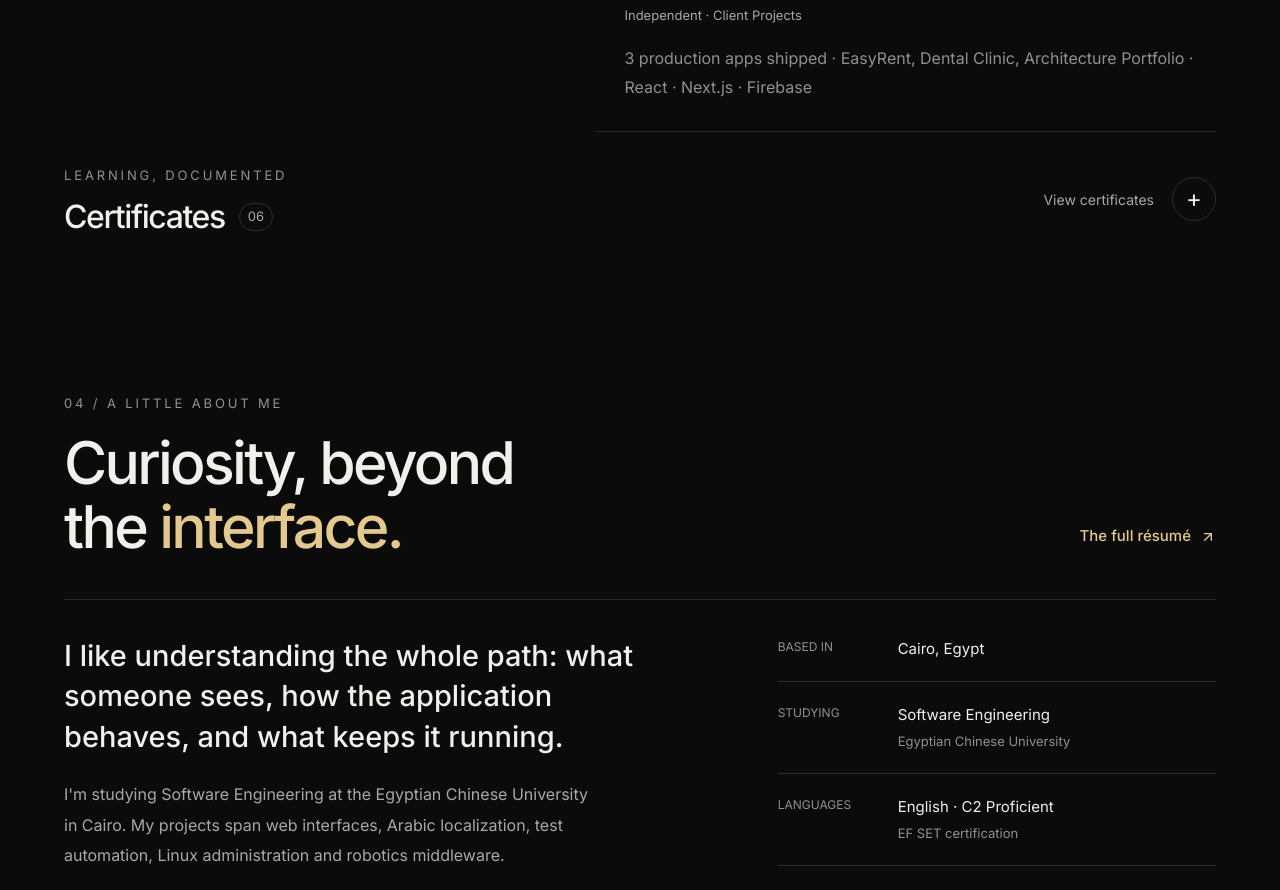
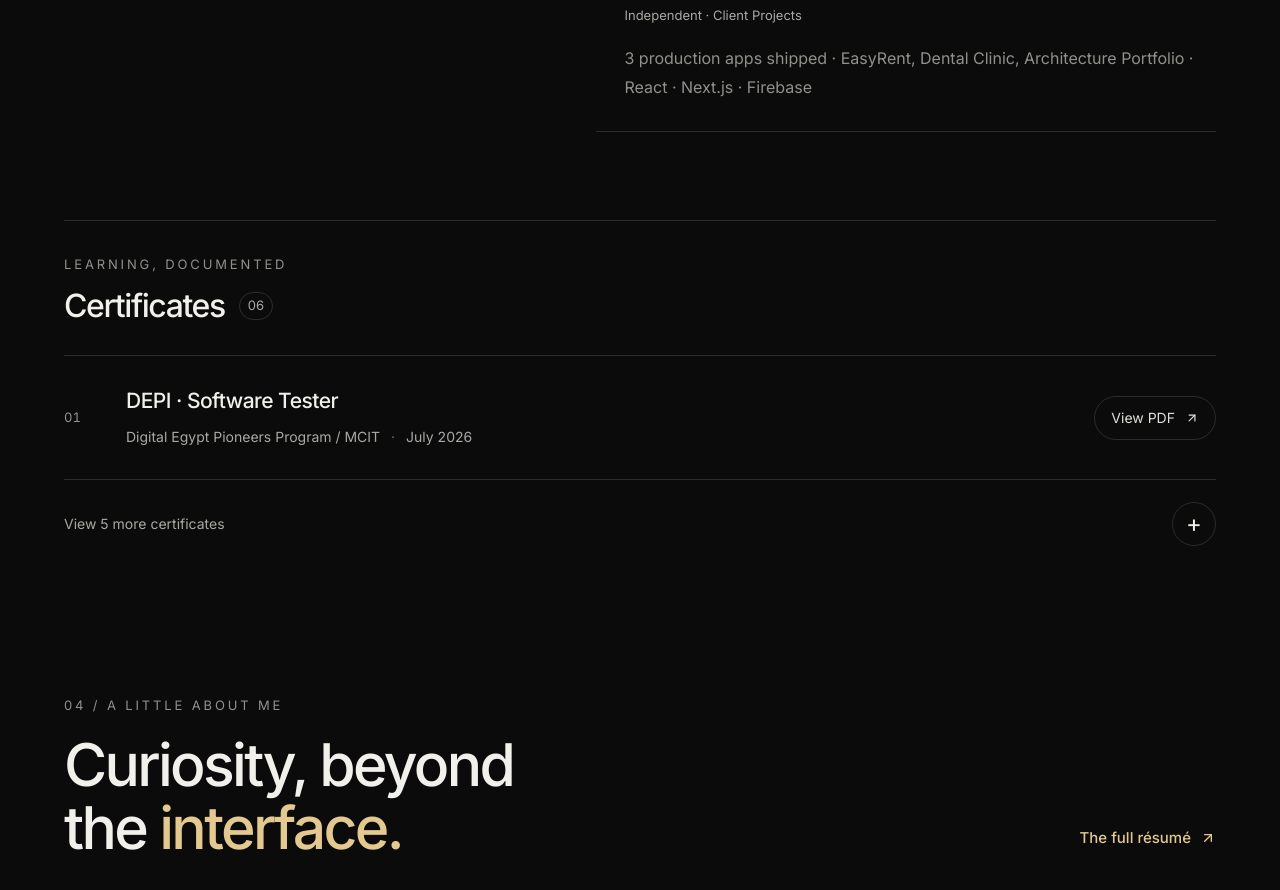
Before and after one commit to Ahmed-Karam28/Ahmed-Karam-Portfolio, a React (Vite) app: page / in a window 1280 px wide. Shown: the part 4907-5797 px from the top of the page. Built offline with nearby package versions, Linux system fonts and the light colour scheme.

Commit message:
Show newest certificate and expand only the remaining credentials
Refactor the certificates section to improve structure and accessibility. Updated the layout for displaying certificates and added a summary toggle for additional certificates.

```diff
--- a/src/components/sections/Experience.jsx
+++ b/src/components/sections/Experience.jsx
@@ -58,53 +58,55 @@ export default function Experience() {
             ))}
         </div>
       </div>
-      <details className="credential-disclosure">
-        <summary className="credential-heading">
+      <div className="credentials-section" aria-labelledby="certificates-title">
+        <div className="credential-heading">
           <div>
             <span className="eyebrow">Learning, documented</span>
-            <h3>Certificates <span className="credential-count">{String(certifications.length).padStart(2, "0")}</span></h3>
+            <h3 id="certificates-title">Certificates <span className="credential-count">{String(certifications.length).padStart(2, "0")}</span></h3>
           </div>
-          <span className="credential-toggle">
-            <span className="credential-show">View certificates</span>
-            <span className="credential-hide">Hide certificates</span>
+        </div>
+        <div className="credential-featured">
+          <CredentialCard cert={certifications[0]} index={0} />
+        </div>
+        <details className="credential-disclosure">
+          <summary className="credential-more">
+            <span className="credential-show">View {certifications.length - 1} more certificates</span>
+            <span className="credential-hide">Hide other certificates</span>
             <span className="credential-toggle-icon" aria-hidden="true">+</span>
-          </span>
           </summary>
           <div className="credential-grid">
-        {certifications.map((cert, index) => (
-          <article className="credential-card" key={cert.title}>
+            {certifications.slice(1).map((cert, index) => (
+              <CredentialCard cert={cert} index={index + 1} key={cert.title} />
+            ))}
+          </div>
+        </details>
+      </div>
+    </section>
+  );
+}
+function CredentialCard({ cert, index }) {
+  return (
+    <article className="credential-card">
       <span className="credential-number" aria-hidden="true">
         {String(index + 1).padStart(2, "0")}
       </span>
       <div className="credential-content">
         <h4>{cert.title}</h4>
-              <p>{cert.issuer}<span aria-hidden="true"> · </span>{cert.date}</p>
+        <p>{cert.issuer}<span aria-hidden="true"> · </span><span className="credential-date">{cert.date}</span></p>
       </div>
       <div className="credential-links">
         <a href={cert.file} target="_blank" rel="noopener noreferrer">
           View PDF <ArrowUpRight size={14} aria-hidden="true" />
-                  <span className="sr-only">
-                    , {cert.title}, opens in new tab
-                  </span>
+          <span className="sr-only">, {cert.title}, opens in new tab</span>
         </a>
         {cert.verifyUrl && (
-                  <a
-                    href={cert.verifyUrl}
-                    target="_blank"
-                    rel="noopener noreferrer"
-                  >
+          <a href={cert.verifyUrl} target="_blank" rel="noopener noreferrer">
             Verify <ArrowUpRight size={14} aria-hidden="true" />
-                    <span className="sr-only">
-                      , {cert.title}, opens in new tab
-                    </span>
+            <span className="sr-only">, {cert.title}, opens in new tab</span>
           </a>
         )}
       </div>
     </article>
-        ))}
-      </div>
-      </details>
-    </section>
   );
 }
 function PlusSign() {
```
Lines whose indentation alone changed are shown as unchanged.
